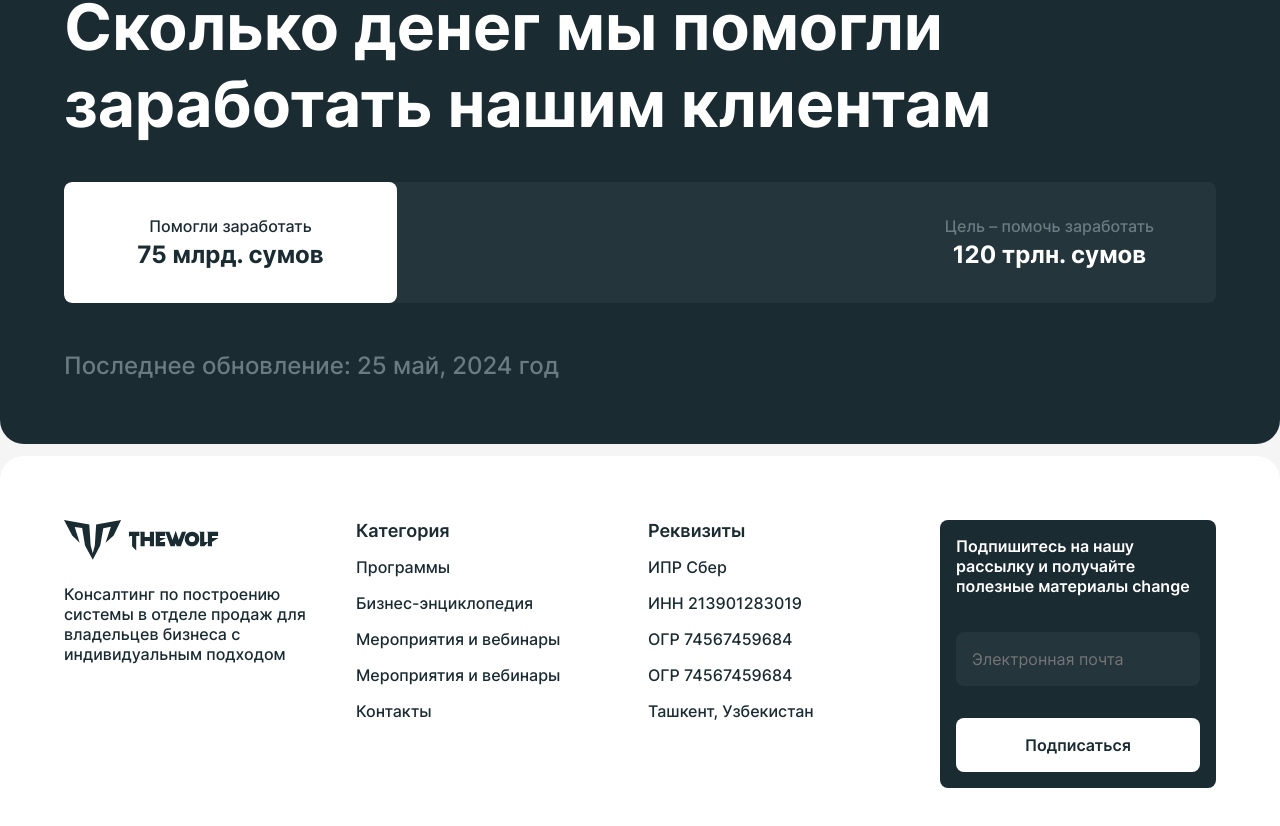
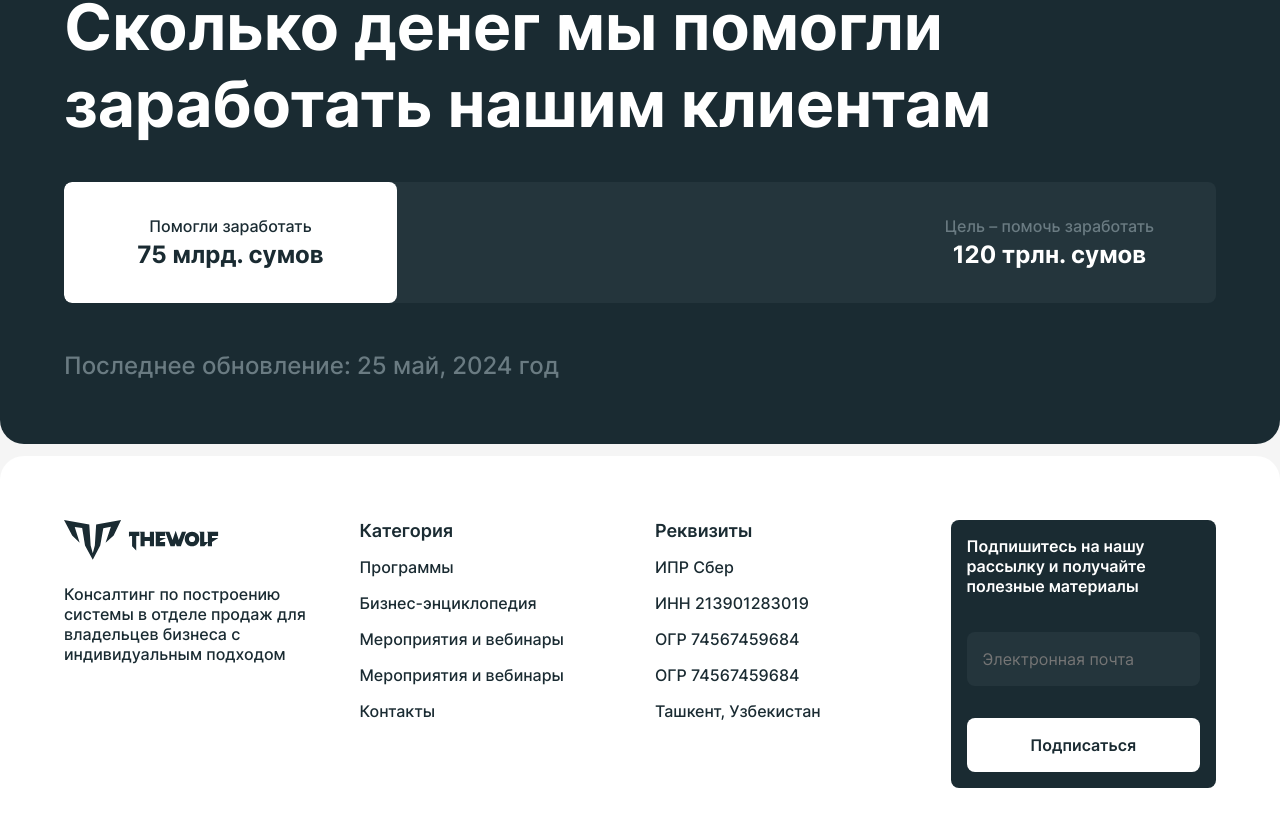
Before and after one commit to ZICOsite/wolf, a Vue app: page / in a window 1280 px wide. Shown: the part 3206-4032 px from the top of the page. Built offline with nearby package versions, Linux system fonts and the light colour scheme.

Commit message:
footer gap changed

```diff
--- a/src/layouts/footer/FooterLayout.vue
+++ b/src/layouts/footer/FooterLayout.vue
@@ -43,9 +43,9 @@ import Button from "@/components/UI/Button.vue";
     </div>
     <Form class="footer__form">
         <Typography tagName="p" class="footer__form-txt">
-            Подпишитесь на нашу рассылку и получайте полезные материалы change
+            Подпишитесь на нашу рассылку и получайте полезные материалы
         </Typography>
-        <Input class="footer__form-inp" placeholder="Электронная почта"></Input>
+        <Input class="footer__form-inp" placeholder="Электронная почта" />
         <Button bg="var(--white)" color="var(--primary-color)" class="footer__form-btn">Подписаться</Button>
     </Form>
     </div>
--- a/src/layouts/footer/footerLayout.scss
+++ b/src/layouts/footer/footerLayout.scss
@@ -7,7 +7,7 @@
         border-radius: clamp(var(--radius-8), 2vw, var(--radius-24));
         display: grid;
         grid-template-columns: repeat(auto-fit, minmax(240px, 1fr));
-        gap: 16px;
+        gap: 30px;
     }
     &__item{
         &-list{
```
